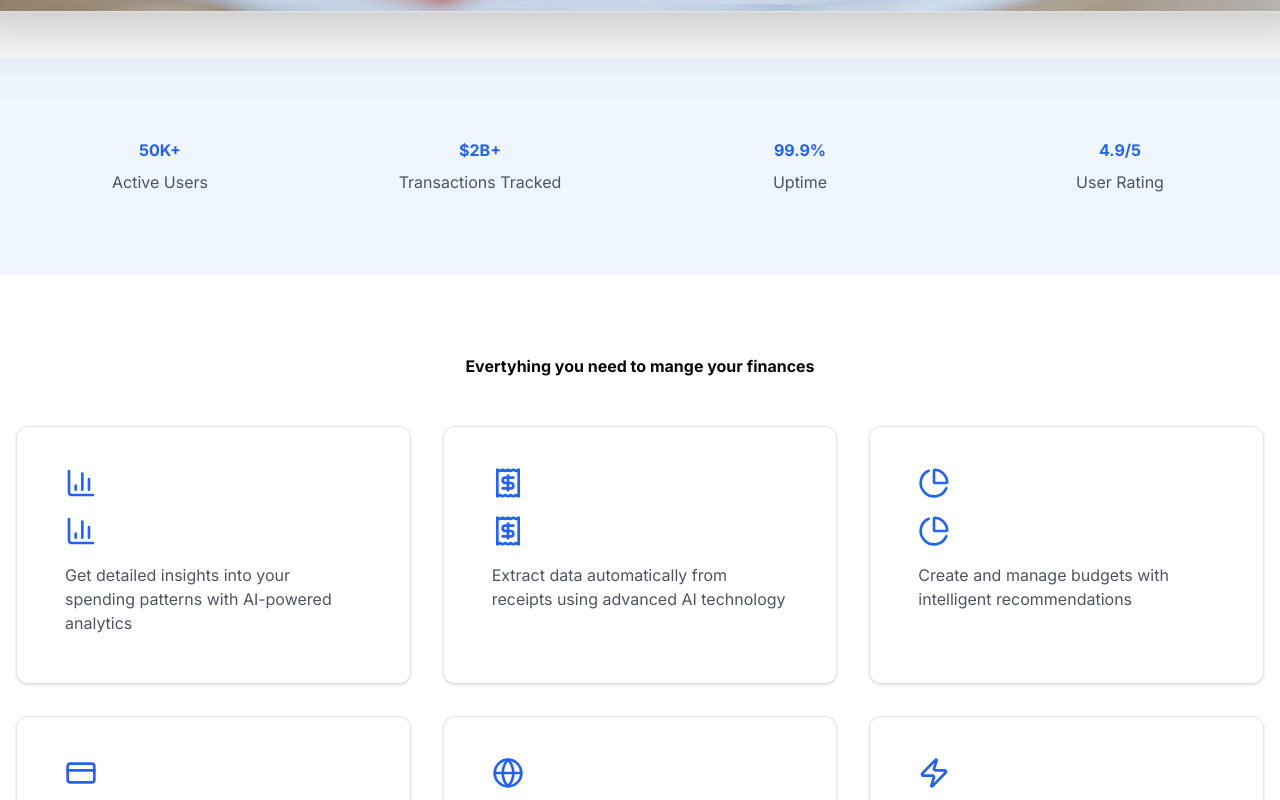
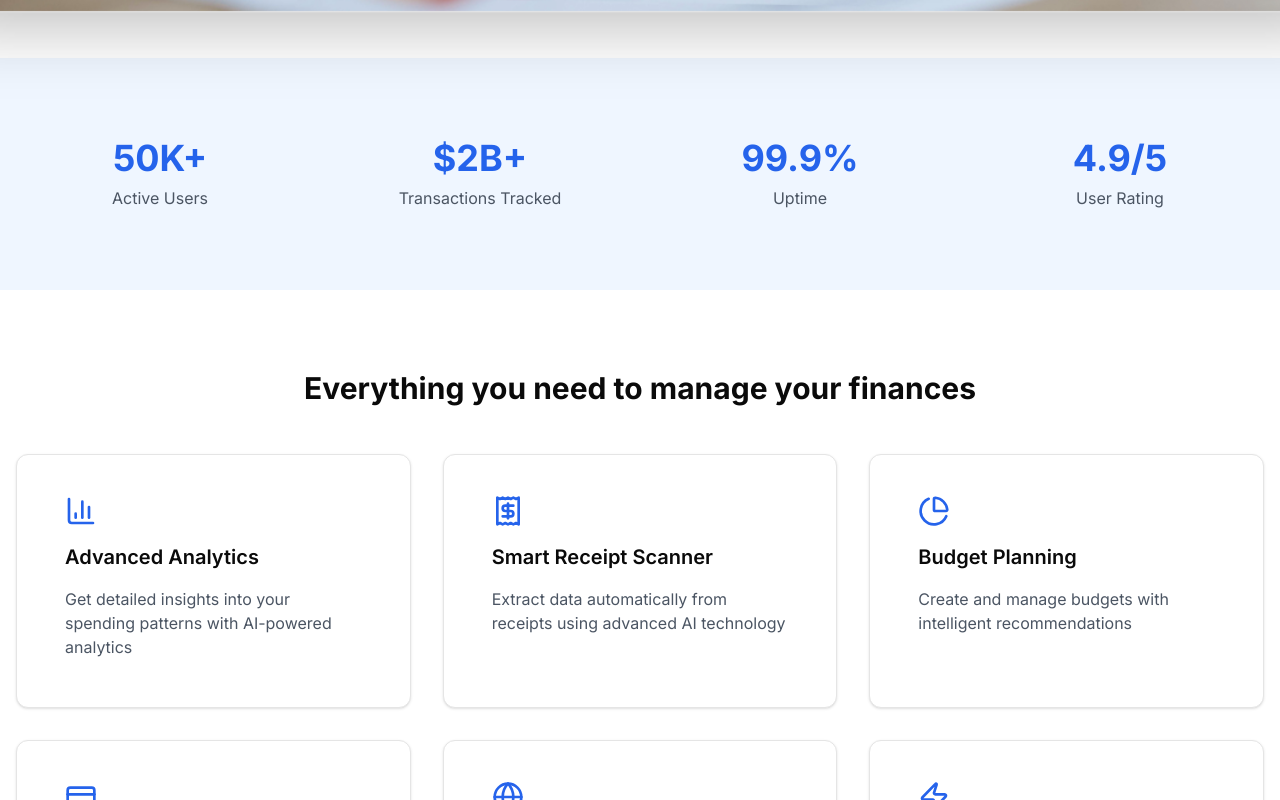
Before and after one commit to Shehrozkashif/CapitalCore, a Next.js app: page / in a window 1280 px wide. Shown: the part 1520-2320 px from the top of the page. Built offline with nearby package versions, Linux system fonts and the light colour scheme; no server answers.

Commit message:
completed landing page

```diff
--- a/app/page.jsx
+++ b/app/page.jsx
@@ -1,80 +1,62 @@
-
 import Herosection from "@/components/hero";
 import { Button } from "@/components/ui/button";
 import { Card, CardContent } from "@/components/ui/card";
-import { featuresData, statsData } from "@/data/landing";
-import { Divide } from "lucide-react";
+import { featuresData, howItWorksData, statsData } from "@/data/landing";
 
-export default function Home(){
+export default function Home() {
+  return (
+    <div className="mt-40">
+      <Herosection />
 
-
-  return (
-
-  <div className="mt-40 ">
-   <Herosection/>
-
+      {/* Stats Section */}
       <section className="py-20 bg-blue-50">
-
-      <div  className="container mx-auto px-4">
-
-      <div className="grid grid-cols-2 md:grid-cols-4 gap-8" >
-
-        {statsData.map((statsData, index)=>(
-
-          <div key={index} className="text-center" >
-              <div className="text-4x1 font-bold text-blue-600 mb-2">
-                 {statsData.value}</div>
-              <div className="text-gray-600">
-                {statsData.label}</div>
-
+        <div className="container mx-auto px-4">
+          <div className="grid grid-cols-2 md:grid-cols-4 gap-8">
+            {statsData.map((stats, index) => (
+              <div key={index} className="text-center">
+                <div className="text-4xl font-bold text-blue-600 mb-2">{stats.value}</div>
+                <div className="text-gray-600">{stats.label}</div>
               </div>
-
-
-
-
             ))}
-
           </div>
-
         </div>
-
       </section>
 
+      {/* Features Section */}
       <section className="py-20">
-
-        <div className="container mx-auto px-4" >
-
-          <h2 className="text-3x1 font-bold text-center mb-12"> Evertyhing you need to mange your finances </h2>
-
+        <div className="container mx-auto px-4">
+          <h2 className="text-3xl font-bold text-center mb-12">
+            Everything you need to manage your finances
+          </h2>
           <div className="grid grid-cols-1 md:grid-cols-2 lg:grid-cols-3 gap-8">
-
-          {featuresData.map((feature, index)=>(
-
+            {featuresData.map((feature, index) => (
               <Card key={index} className="p-6">
                 <CardContent className="space-y-4 pt-4">
                   {feature.icon}
-              <h3 className="text-x1 font-semibold" >{feature.icon}</h3>
+                  <h3 className="text-xl font-semibold">{feature.title}</h3>
                   <p className="text-gray-600">{feature.description}</p>
                 </CardContent>
               </Card>
-
-
             ))}
-
           </div>
-
         </div>
-
-
       </section>
 
+      {/* How It Works Section */}
+      <section className="py-20 bg-blue-50">
+        <div className="container mx-auto px-4">
+          <h2 className="text-3xl font-bold text-center mb-16">How it works</h2>
+          <div className="grid grid-cols-1 md:grid-cols-3 gap-8">
+            {howItWorksData.map((step, index) => (
+              <div key={index} className="text-center">
+                <div className="mb-4">{step.icon}</div>
+                <h3 className="text-xl font-semibold mb-2">{step.title}</h3>
+                <p className="text-gray-600">{step.description}</p>
               </div>
-
-
-
-
-
-
-
+            ))}
+          </div>
+        </div>
+      </section>
+    </div>
   );
 }
```
Lines whose indentation alone changed are shown as unchanged.
